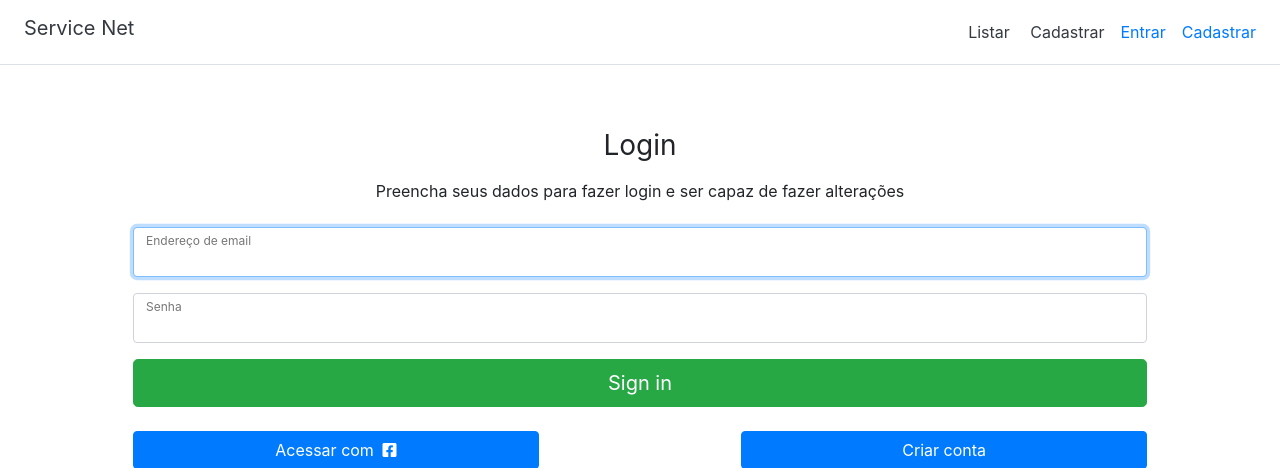
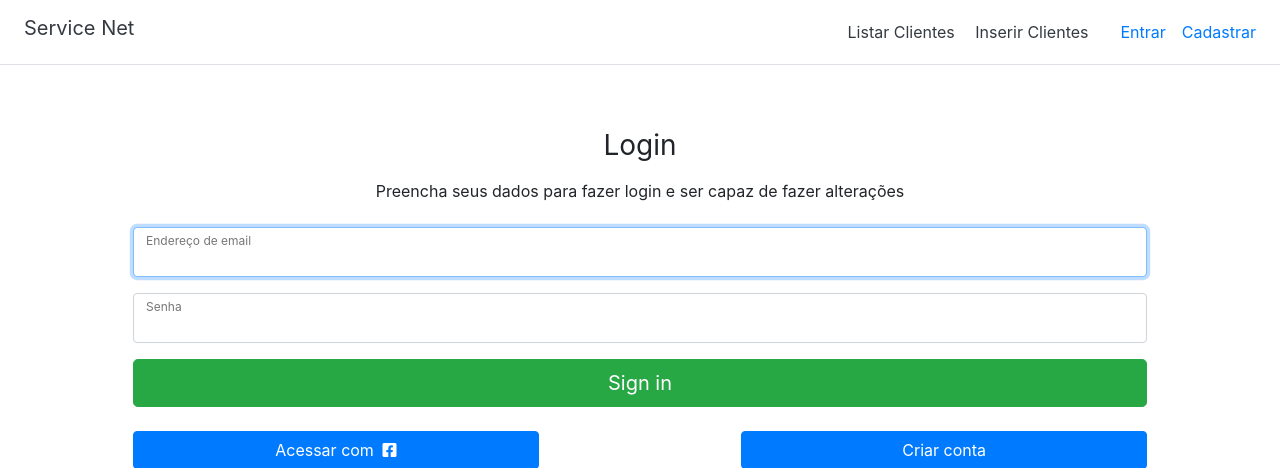
Before and after one commit to rencesar/simple-crud-django, a Django app: page /login/ in a window 1280 px wide. Shown: the top 468 px of the page. Run offline with Django 3.2, Linux system fonts and the light colour scheme; some libraries are stand-ins or nearby versions.

Commit message:
Layout word changes

```diff
--- a/templates/base.html
+++ b/templates/base.html
@@ -12,9 +12,9 @@
 
   <div class="d-flex flex-column flex-md-row align-items-center p-3 px-md-4 mb-3 bg-white border-bottom box-shadow">
     <a href="{% url 'home' %}" class="text-dark text my-0 mr-md-auto"><h5 class="font-weight-normal">Service Net</h5></a>
-    <nav class="my-2 my-md-0 mr-md-2">
-      <a class="p-2 text-dark" href="{% url 'clients:list-client' %}">Listar</a>
-      <a class="p-2 text-dark" href="{% url 'clients:create-client' %}">Cadastrar</a>
+    <nav class="my-2 my-md-0 mr-md-4">
+      <a class="p-2 text-dark" href="{% url 'clients:list-client' %}">Listar Clientes</a>
+      <a class="p-2 text-dark" href="{% url 'clients:create-client' %}">Inserir Clientes</a>
     </nav>
     {% if not user.is_authenticated %}
       <a href="{% url 'authentication:login' %}">Entrar</a>
```
